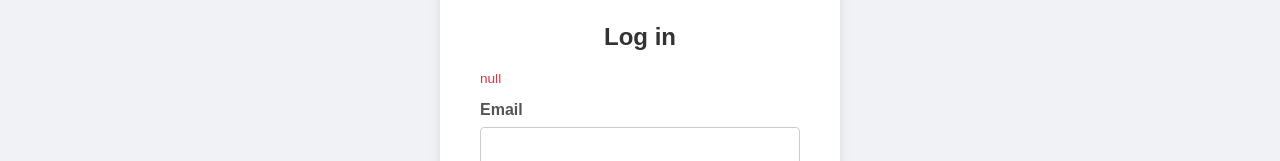
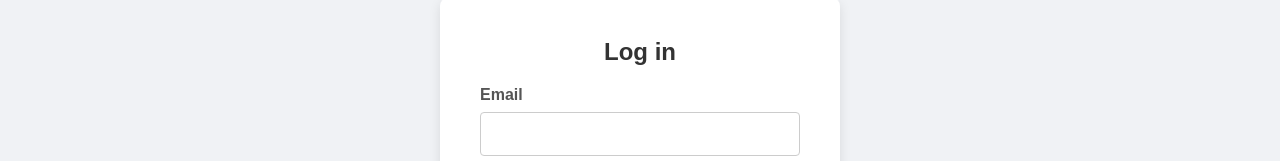
Before and after one commit to DanzillaDanny/Punk-Pad-Danny-T, a React (Vite) app: page /Login in a window 1280 px wide. Shown: the part 212-373 px from the top of the page. Built offline with nearby package versions, Linux system fonts and the light colour scheme.

Commit message:
removed uneccessary quotation marks from the login and signup components

```diff
--- a/src/components/Login.jsx
+++ b/src/components/Login.jsx
@@ -4,7 +4,7 @@ import { Link, useNavigate } from "react-router-dom";
 const Login = () => {
   const [email, setEmail] = useState("");
   const [password, setPassword] = useState("");
-  const [error, setError] = useState("null");
+  const [error, setError] = useState(null);
   const [isLoading, setIsLoading] = useState(false);
   const navigate = useNavigate();
 
--- a/src/components/Signup.jsx
+++ b/src/components/Signup.jsx
@@ -98,7 +98,7 @@ const validateForm = () => {
 
         <button type="submit" class="submit-btn" disabled={isSubmitting}>
         {isSubmitting ? 'Submitting...' : 'Submit'}
-        </button>"
+        </button>
     </form>
     </div>
   );
```
